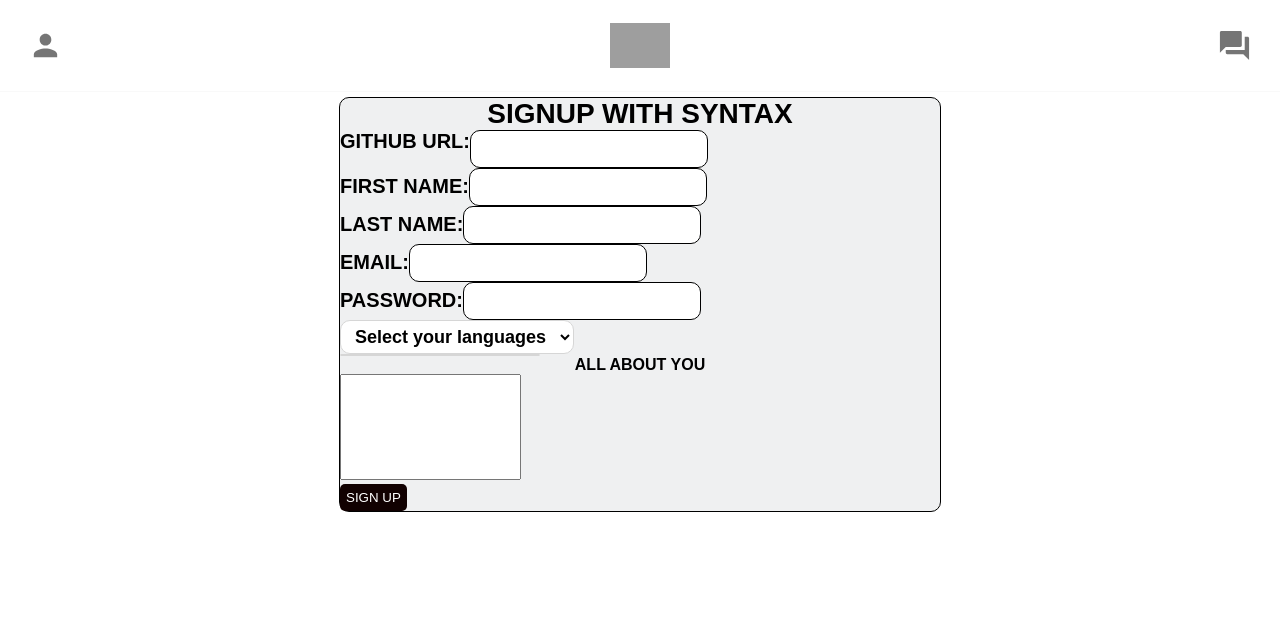
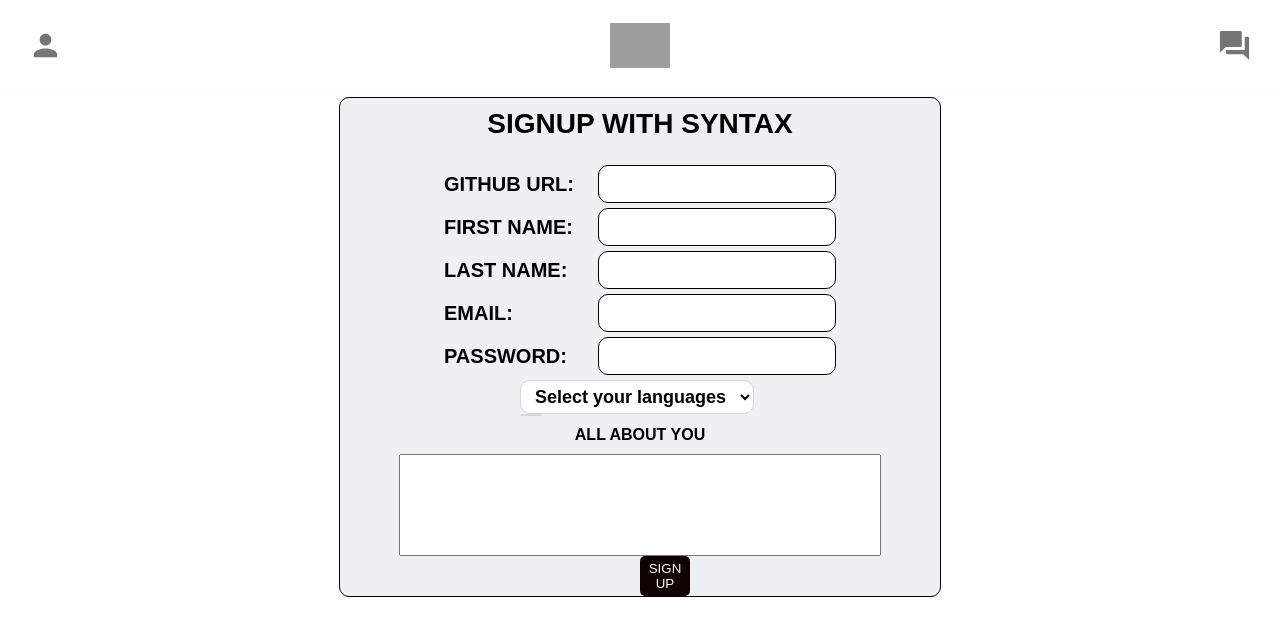
Before and after one commit to LannyLopez/Syntax, a React (Create React App) app in the folder client/: page /signup in a window 1280 px wide. Shown: the top 636 px of the page. Built offline with nearby package versions, Linux system fonts and the light colour scheme; grey boxes are pictures that could not be loaded.

Commit message:
fixed signup form centering and styling. almost complete.

```diff
--- a/client/src/Componets/Signup.js
+++ b/client/src/Componets/Signup.js
@@ -55,23 +55,23 @@
         <div className="form-header">
           <h1>SIGNUP WITH SYNTAX</h1>
         </div>
-        <div className="row">
+        <div className="div-margin">
           <label htmlFor="username-signup">GITHUB URL:</label>
-          <input type="text" id="username-signup" />
+          <input type="text" id="username-signup"></input>
         </div>
-        <div>
+        <div className="div-margin">
           <label htmlFor="email-signup">FIRST NAME:</label>
           <input type="text" id="email-signup" />
         </div>
-        <div>
+        <div className="div-margin">
           <label htmlFor="email-signup">LAST NAME:</label>
           <input type="text" id="email-signup" />
         </div>
-        <div>
+        <div className="div-margin">
           <label htmlFor="email-signup">EMAIL:</label>
           <input type="text" id="email-signup" />
         </div>
-        <div>
+        <div className="div-margin">
           <label htmlFor="password-signup">PASSWORD:</label>
           <input type="text" id="password-signup" />
         </div>
@@ -98,7 +98,7 @@
           <h4> ALL ABOUT YOU</h4>
           <textarea></textarea>
         </div>
-        <div>
+        <div className="div-button">
           <button className="button" type="submit" onClick={submitHandler}>
             SIGN UP
           </button>
--- a/client/src/assets/signup.css
+++ b/client/src/assets/signup.css
@@ -12,9 +12,13 @@
   padding: 5px 10px;
   /* overflow: scroll; */
 }
-.row {
+.div-margin {
   display: flex;
   flex-direction: row;
+  margin: 5px 5px 5px 5px;
+  align-items: center;
+  justify-content: space-between;
+  padding: 0 99px;
 }
 .input-group {
   flex: 1;
@@ -39,9 +43,10 @@
 input[type="text"] {
   font-size: 18px;
   height: 34px;
+
   /* padding-left: 10px;
   padding-right: 10px; */
-  margin: 5px, 5px, 5px, 5px;
+
   color: rgb(0, 0, 0);
   border: 1px solid #000000;
   border-radius: 10px;
@@ -50,12 +55,14 @@
 }
 
 .form-header h1 {
+  padding: 10px 0 20px 0;
   font-size: 28px;
   text-align: center;
   color: rgb(0, 0, 0);
 }
 h4 {
   text-align: center;
+  padding: 10px 0 10px 0;
 }
 
 .multiselect {
@@ -69,6 +76,8 @@
 }
 
 .selectBox select {
+  display: block;
+  margin: 0 90%;
   font-size: 18px;
   font-weight: bold;
   height: 34px;
@@ -82,6 +91,7 @@
 }
 
 .overSelect {
+  margin: 0 90%;
   font-size: 18px;
   height: 0px;
   padding-left: 10px;
@@ -94,9 +104,15 @@
 }
 
 #checkboxes {
-  border: 5px rgb(219, 219, 219) solid;
-
-  text-align: left;
+  font-size: 18px;
+  font-weight: bold;
+  margin: 5px 5px 5px 5px;
+  padding-left: 10px;
+  color: rgb(0, 0, 0);
+  border: 1px solid #d6d6d6;
+  border-radius: 10px;
+  background: white;
+  outline: none;
 }
 
 #checkboxes label {
@@ -108,9 +124,13 @@
 }
 
 .button {
+  display: block;
+  margin: 0 50%;
+  height: 40px;
+  width: 50px;
   background-color: #110101;
   border: 0;
-  padding: 1%;
+  text-align: center;
   color: rgb(255, 255, 255);
   font-weight: 300;
   transition: background-color 0.1s;
@@ -118,10 +138,16 @@
   border-radius: 5px;
 }
 
+.div-button {
+}
+
 textarea {
+  display: block;
   resize: none;
-  height: 100px;
-  align-items: center;
+  padding: 10px 0 60px 0;
+  width: 80%;
+  margin-left: auto;
+  margin-right: auto;
 }
 
 @media only screen and (max-width: 500px) {
```
